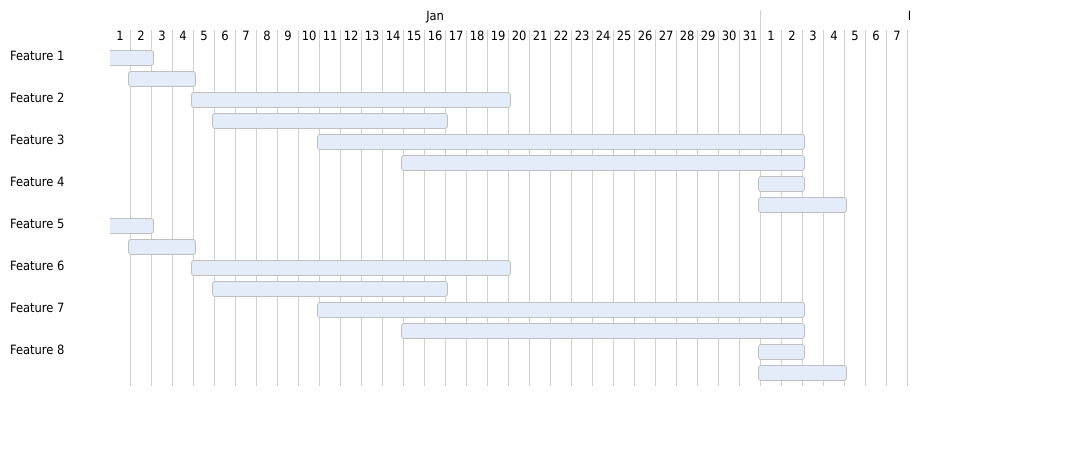
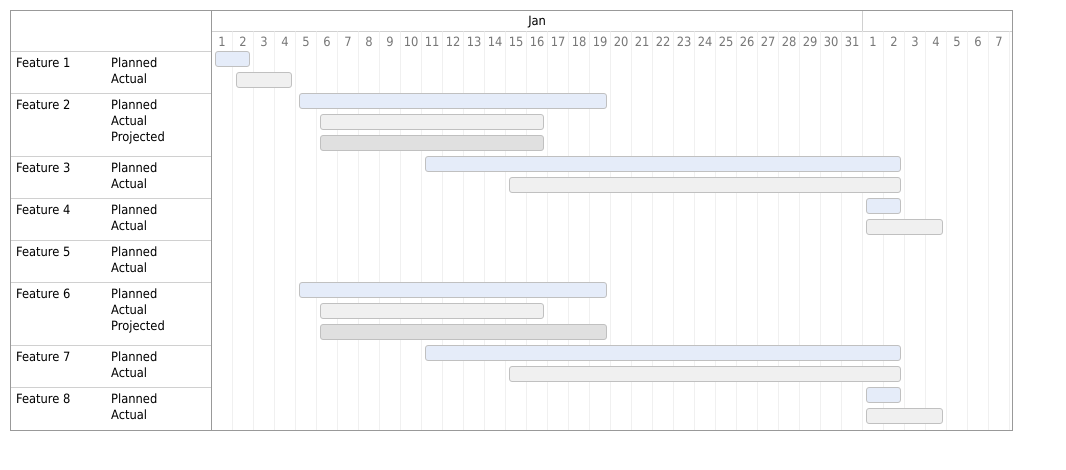
Before and after one commit to thegrubbsian/jquery.ganttView, a plain HTML site: page index.html in a window 1280 px wide. Shown: the whole page, without its empty margins (0-1066 px from the left). Drawn offline with Linux system fonts and the light colour scheme.

Commit message:
getting closer...still not sure the styling is exactly what i want and there is a really strange text bug where I can't get the text for the gantt blocks to actually sit in the div

```diff
--- a/data.js
+++ b/data.js
@@ -2,49 +2,51 @@ var ganttData = [
 	{
 		id: 1, name: "Feature 1", series: [
 			{ name: "Planned", start: new Date(2010,00,01), end: new Date(2010,00,03) },
-			{ name: "Actual", start: new Date(2010,00,02), end: new Date(2010,00,05) }
+			{ name: "Actual", start: new Date(2010,00,02), end: new Date(2010,00,05), color: "#f0f0f0" }
 		]
 	},
 	{
 		id: 2, name: "Feature 2", series: [
 			{ name: "Planned", start: new Date(2010,00,05), end: new Date(2010,00,20) },
-			{ name: "Actual", start: new Date(2010,00,06), end: new Date(2010,00,17) }
+			{ name: "Actual", start: new Date(2010,00,06), end: new Date(2010,00,17), color: "#f0f0f0" },
+			{ name: "Projected", start: new Date(2010,00,06), end: new Date(2010,00,17), color: "#e0e0e0" }
 		]
 	},
 	{
 		id: 3, name: "Feature 3", series: [
 			{ name: "Planned", start: new Date(2010,00,11), end: new Date(2010,01,03) },
-			{ name: "Actual", start: new Date(2010,00,15), end: new Date(2010,01,03) }
+			{ name: "Actual", start: new Date(2010,00,15), end: new Date(2010,01,03), color: "#f0f0f0" }
 		]
 	},
 	{
 		id: 4, name: "Feature 4", series: [
 			{ name: "Planned", start: new Date(2010,01,01), end: new Date(2010,01,03) },
-			{ name: "Actual", start: new Date(2010,01,01), end: new Date(2010,01,05) }
+			{ name: "Actual", start: new Date(2010,01,01), end: new Date(2010,01,05), color: "#f0f0f0" }
 		]
 	},
 	{
 		id: 5, name: "Feature 5", series: [
-			{ name: "Planned", start: new Date(2010,00,01), end: new Date(2010,00,03) },
-			{ name: "Actual", start: new Date(2010,00,02), end: new Date(2010,00,05) }
+			{ name: "Planned", start: new Date(2010,02,01), end: new Date(2010,03,20) },
+			{ name: "Actual", start: new Date(2010,02,01), end: new Date(2010,03,26), color: "#f0f0f0" }
 		]
 	},
 	{
 		id: 6, name: "Feature 6", series: [
 			{ name: "Planned", start: new Date(2010,00,05), end: new Date(2010,00,20) },
-			{ name: "Actual", start: new Date(2010,00,06), end: new Date(2010,00,17) }
+			{ name: "Actual", start: new Date(2010,00,06), end: new Date(2010,00,17), color: "#f0f0f0" },
+			{ name: "Projected", start: new Date(2010,00,06), end: new Date(2010,00,20), color: "#e0e0e0" }
 		]
 	},
 	{
 		id: 7, name: "Feature 7", series: [
 			{ name: "Planned", start: new Date(2010,00,11), end: new Date(2010,01,03) },
-			{ name: "Actual", start: new Date(2010,00,15), end: new Date(2010,01,03) }
+			{ name: "Actual", start: new Date(2010,00,15), end: new Date(2010,01,03), color: "#f0f0f0" }
 		]
 	},
 	{
 		id: 8, name: "Feature 8", series: [
 			{ name: "Planned", start: new Date(2010,01,01), end: new Date(2010,01,03) },
-			{ name: "Actual", start: new Date(2010,01,01), end: new Date(2010,01,05) }
+			{ name: "Actual", start: new Date(2010,01,01), end: new Date(2010,01,05), color: "#f0f0f0" }
 		]
 	}
 ];
--- a/index.html
+++ b/index.html
@@ -119,7 +119,7 @@
 			$("#ganttChart").ganttView({
 				data: ganttData,
 				start: new Date(2010,00,01),
-				end: new Date(2010,01,15),
+				end: new Date(2010,04,15),
 				slideWidth: 800
 			});
 		});
--- a/jquery.ganttView.css
+++ b/jquery.ganttView.css
@@ -4,21 +4,11 @@ body {
 	padding: 10px;
 }
 
-div.ganttview,
-div.ganttview-hzheader,
-div.ganttview-hzheader-months,
-div.ganttview-hzheader-days,
-div.ganttview-vtheader,
-div.ganttview-vtheader-item,
-div.ganttview-grid-row,
-div.ganttview-slide-container {
-	/*overflow: hidden;*/
-}
-
 div.ganttview-hzheader-month,
 div.ganttview-hzheader-day,
 div.ganttview-vtheader,
 div.ganttview-vtheader-item-name,
+div.ganttview-vtheader-series,
 div.ganttview-grid,
 div.ganttview-grid-row-cell {
 	float: left;
@@ -29,6 +19,16 @@ div.ganttview-hzheader-day {
 	text-align: center;
 }
 
+div.ganttview-grid-row-cell.last,
+div.ganttview-hzheader-day.last,
+div.ganttview-hzheader-month.last {
+	border-right: none;
+}
+
+div.ganttview {
+	border: 1px solid #999;
+}
+
 
 /* Horizontal Header */
 
@@ -36,12 +36,16 @@ div.ganttview-hzheader-month {
 	width: 60px;
 	height: 20px;
 	border-right: 1px solid #d0d0d0;
+	line-height: 20px;
 }
 
 div.ganttview-hzheader-day {
 	width: 20px;
 	height: 20px;
-	border-right: 1px solid #d0d0d0;
+	border-right: 1px solid #f0f0f0;
+	border-top: 1px solid #d0d0d0;
+	line-height: 20px;
+	color: #777;
 }
 
 
@@ -49,15 +53,24 @@ div.ganttview-hzheader-day {
 
 div.ganttview-vtheader {
 	margin-top: 40px;
-	width: 100px;
+	width: 200px;
+	overflow: hidden;
+}
+
+div.ganttview-vtheader-item {
+	overflow: hidden;
+	border-top: 1px solid #d0d0d0;
+	padding-top: 5px;
 }
 
 div.ganttview-vtheader-item-name {
-	width: 100px;
+	width: 95px;
+	padding-left: 5px;
 }
 
 div.ganttview-vtheader-series-name {
-	height: 20px;
+	width: 100px;
+	height: 16px;
 }
 
 
@@ -65,6 +78,7 @@ div.ganttview-vtheader-series-name {
 
 div.ganttview-slide-container {
 	overflow: auto;
+	border-left: 1px solid #999;
 }
 
 
@@ -73,8 +87,9 @@ div.ganttview-slide-container {
 div.ganttview-grid-row-cell {
 	width: 20px;
 	height: 21px;
-	border-right: 1px solid #d0d0d0;
+	border-right: 1px solid #f0f0f0;
 }
+
 
 /* Blocks */
 
```
Also changed, not shown: jquery.ganttView.js.
